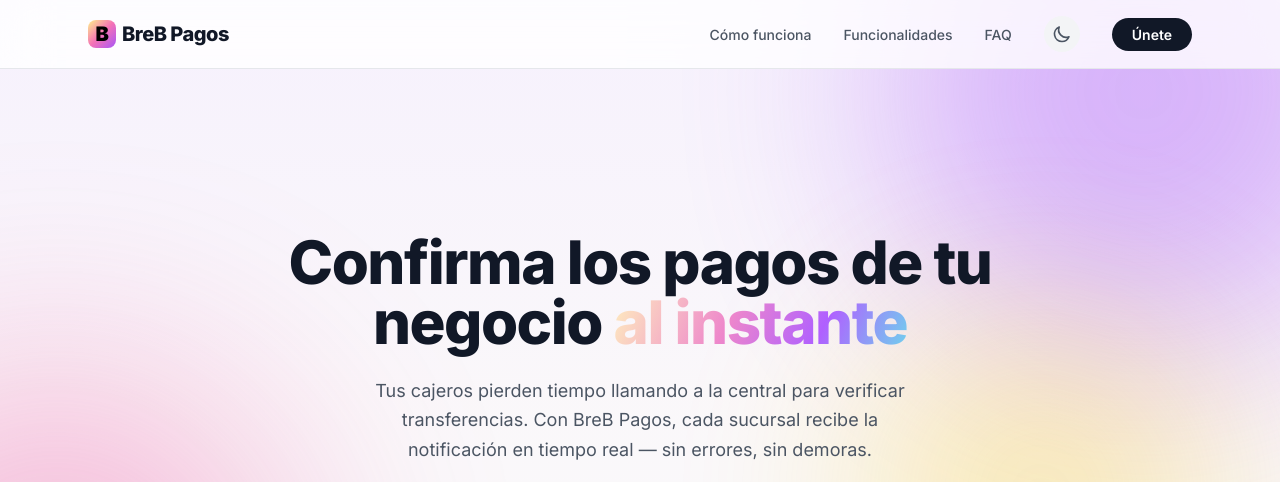
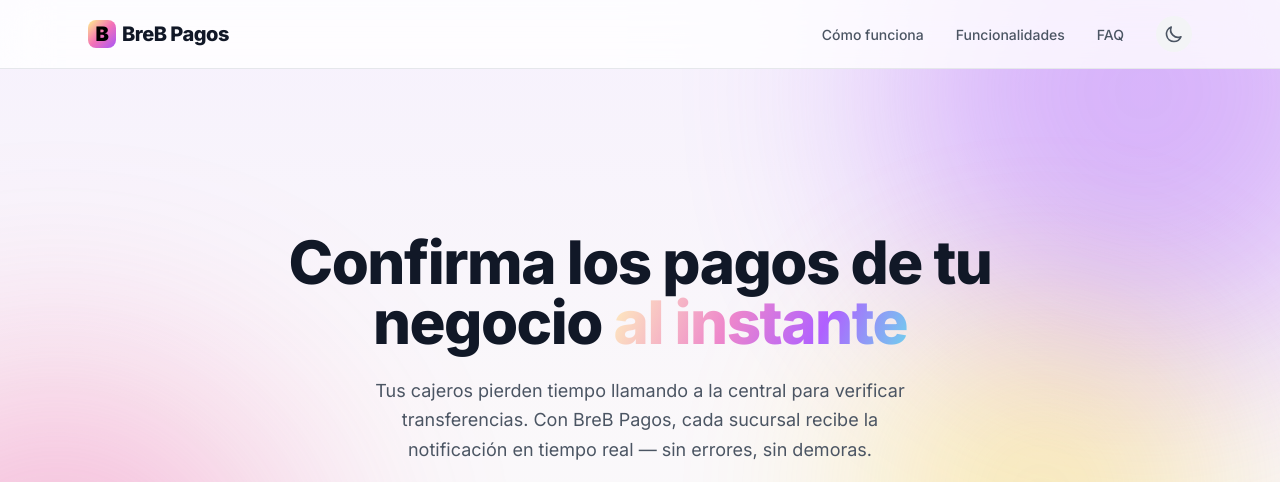
Before and after one commit to sindaniel/brebpagos, a plain HTML site: page index.html in a window 1280 px wide. Shown: the top 482 px of the page. Drawn offline with nearby package versions, Linux system fonts and the light colour scheme.

Commit message:
refactor: remove 'Únete' call-to-action button from navigation.

```diff
--- a/index.html
+++ b/index.html
@@ -272,9 +272,7 @@
             </svg>
           </button>
         </li>
-        <li><a href="#cta"
-            class="bg-gray-900 dark:bg-white text-white dark:text-black px-5 py-2 rounded-full font-semibold text-sm no-underline hover:scale-105 hover:shadow-lg transition-transform">Únete</a>
-        </li>
+
       </ul>
       <button id="mobile-toggle"
         class="md:hidden bg-transparent border-none text-gray-900 dark:text-white cursor-pointer" aria-label="Menú">
```
